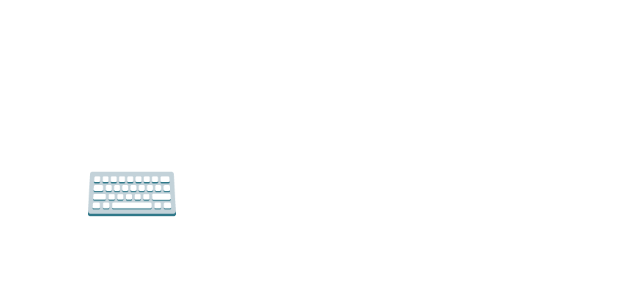
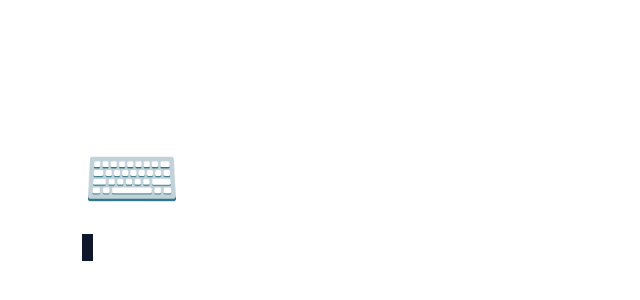
Before and after one commit to humansbehindkeyboards/humansbehindkeyboards.github.io, a plain HTML site: page index.html in a window 1280 px wide. Shown: the part 194-494 px from the top of the page, without its empty margins (0-640 px from the left). Drawn offline with nearby package versions, Linux system fonts and the light colour scheme.

Commit message:
add text cursor |

```diff
--- a/assets/hbk.css
+++ b/assets/hbk.css
@@ -11,3 +11,21 @@ main {
     overflow: hidden;
     white-space: nowrap;
 }
+
+.cursor {
+    background-color: rgb(15 23 42);
+    color: transparent;
+    width: 4px;
+}
+.cursor__blink {
+    animation: blink 1s infinite;
+}
+
+@keyframes blink {
+    0%, 100% {
+        background-color: rgb(15 23 42);
+    }
+    50% {
+        background-color: transparent;
+    }
+}
--- a/index.html
+++ b/index.html
@@ -18,7 +18,7 @@
             <div class="row h-100">
                 <div class="col-md-8 my-auto">
                     <h1 class="display-1 lh-sm">⌨</h1>
-                    <p class="lead pb-2 typewriter"><span id="typing"></span></p>
+                    <p class="lead pb-2 typewriter"><span id="typing"></span><span class="cursor" id="cursor">|</span></p>
                 </div>
             </div>
         </main>
```
